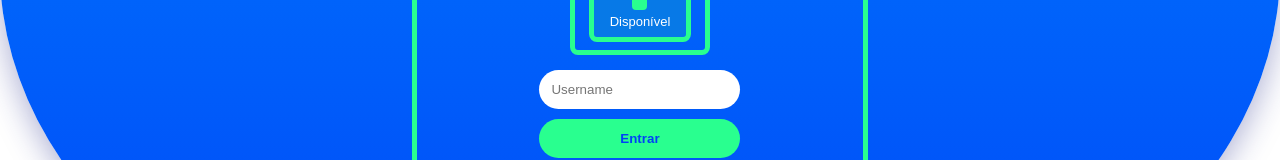
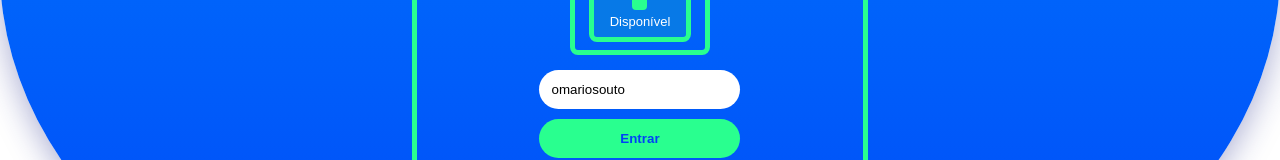
Before and after one commit to laisfrigerio/msn-redesign, a Next.js app: page / in a window 1280 px wide. Shown: the part 495-655 px from the top of the page. Built offline with nearby package versions, Linux system fonts and the light colour scheme.

Commit message:
Show github user image when type username

```diff
--- a/pages/index.js
+++ b/pages/index.js
@@ -1,3 +1,4 @@
+import { useState } from 'react'
 import msnLogoImage from '../assets/images/msn-logo-white.png'
 import config from '../config.json'
 
@@ -129,13 +130,15 @@ function FormInput ({ name, placeholder = "", type = 'text', ...props}) {
     );
 }
 
-function Form () {
+function Form ({ username, onChangeUsername }) {
     return (
         <>
             <form>
                 <FormInput
                     name="username"
                     placeholder="Username"
+                    value={username}
+                    onChange={(event) => onChangeUsername(event.target.value)}
                 />
                 <FormButton
                     label="Entrar"
@@ -280,7 +283,7 @@ function Register () {
 }
 
 function HomePage () {
-    const username = 'omariosouto';
+    const [username, setUsername] = useState('omariosouto');
 
     return (
         <>
@@ -294,7 +297,7 @@ function HomePage () {
                     />
                     <ProfilePicture img={`https://github.com/${username}.png`}/>
                     <Status />
-                    <Form />
+                    <Form username={username} onChangeUsername={setUsername} />
                     <Register />
                 </BorderDesktop>
             </Background>
```
